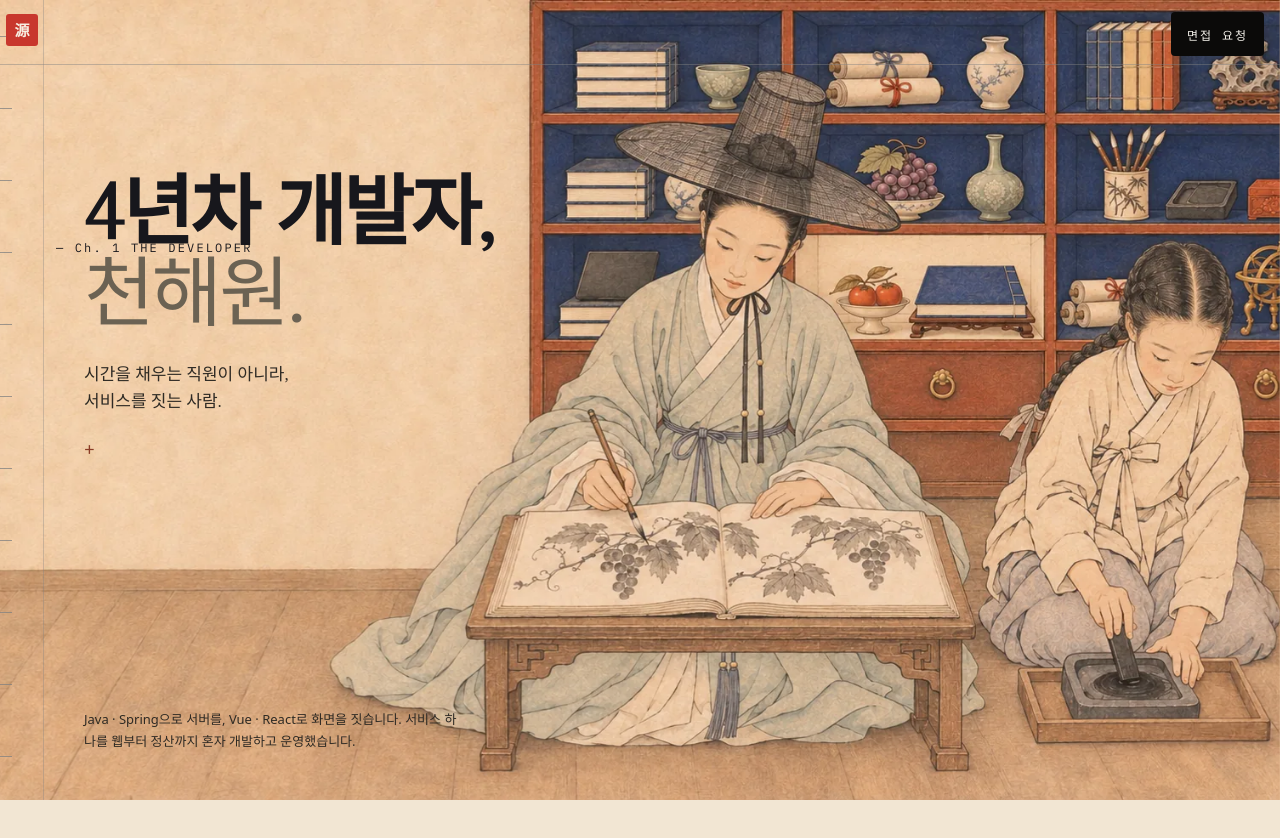
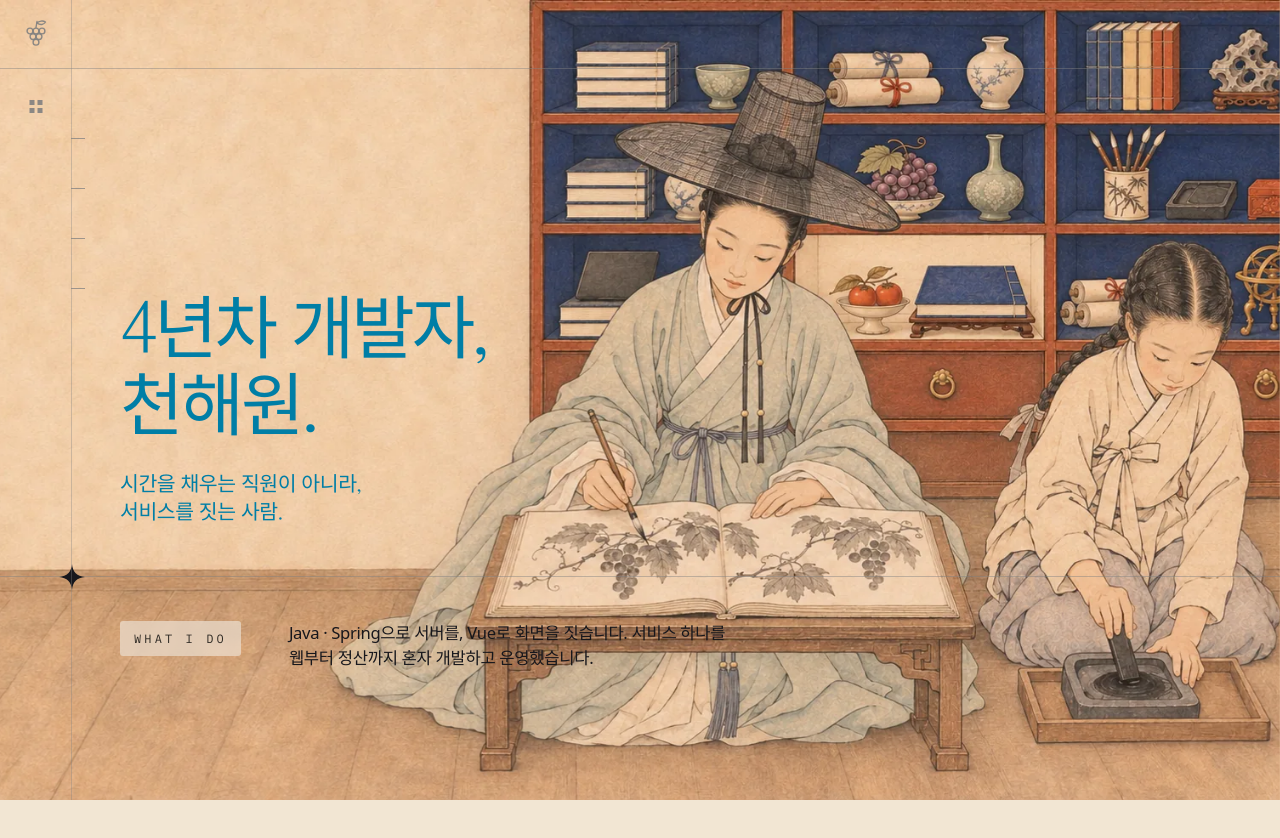
Before and after one commit to 1000hae1/developer, a website built with Vite: page index.html in a window 1280 px wide. Shown: the top 838 px of the page. Built offline with nearby package versions, Linux system fonts and the light colour scheme; a web font is replaced by a local one.

Commit message:
1차 수정

```diff
--- a/index.html
+++ b/index.html
@@ -20,15 +20,14 @@
 
     <!-- ═══ 고정 UI: 윗선 · 도장 · 면접 요청 · 왼쪽 눈금자 · 챕터 라벨 ═══ -->
     <div class="topline" aria-hidden="true"></div>
-    <a class="seal" href="#ch1" aria-label="처음으로">源</a>
-    <a class="cta" href="mailto:1000hae1@naver.com">면접 요청</a>
-    <div class="rail" aria-hidden="true"></div>
-    <p class="chapter-label" id="chapterLabel" aria-hidden="true">— Ch. 1 THE DEVELOPER</p>
+    <a class="seal" href="#ch1" aria-label="처음으로"><svg viewBox="0 0 32 32" aria-hidden="true"><path d="M16 9.5 17 3.5"/><path d="M17 5c2-2.2 6-2.6 8.5-1-1.6 2.6-5 3.6-8.5 1Z"/><circle cx="10" cy="13" r="2.9"/><circle cx="16" cy="13" r="2.9"/><circle cx="22" cy="13" r="2.9"/><circle cx="13" cy="18.6" r="2.9"/><circle cx="19" cy="18.6" r="2.9"/><circle cx="16" cy="24.2" r="2.9"/></svg></a>
+    <div class="rail" aria-hidden="true"><span class="rail__dots"><i></i><i></i><i></i><i></i></span></div>
+    <p class="chapter-label is-hidden" id="chapterLabel" aria-hidden="true"></p>
 
     <main>
 
         <!-- ═══════════ Ch.1 THE DEVELOPER — 고정 화면 확대 시퀀스 ═══════════ -->
-        <section id="ch1" class="hero" data-label="— Ch. 1 THE DEVELOPER" data-theme="dark">
+        <section id="ch1" class="hero" data-label="" data-theme="dark">
             <div class="hero__layer hero__l1"><img src="/images/cut1.webp" alt="여성 선비가 화첩에 포도를 그리고 시동이 먹을 가는 장면" width="1672" height="941"></div>
             <div class="hero__layer hero__l15"><img src="/images/cut1-5.webp" alt="" width="1672" height="941"></div>
             <div class="hero__layer hero__l2"><img src="/images/cut2.webp" alt="" width="1672" height="941"></div>
@@ -38,11 +37,14 @@
 
             <div class="hero__copy">
                 <div class="hero__top">
-                    <h1>4년차 개발자,<br><span>천해원.</span></h1>
+                    <h1>4년차 개발자,<br>천해원.</h1>
                     <p class="hero__sub">시간을 채우는 직원이 아니라,<br>서비스를 짓는 사람.</p>
-                    <span class="hero__plus" aria-hidden="true">+</span>
                 </div>
-                <p class="hero__desc">Java · Spring으로 서버를, Vue · React로 화면을 짓습니다. 서비스 하나를 웹부터 정산까지 혼자 개발하고 운영했습니다.</p>
+                <div class="hero__foot">
+                    <svg class="hero__star" viewBox="0 0 24 24" aria-hidden="true"><path d="M12 0C12.6 7.4 16.6 11.4 24 12C16.6 12.6 12.6 16.6 12 24C11.4 16.6 7.4 12.6 0 12C7.4 11.4 11.4 7.4 12 0Z"/></svg>
+                    <span class="hero__tag">WHAT I DO</span>
+                    <p class="hero__desc">Java · Spring으로 서버를, Vue로 화면을 짓습니다. 서비스 하나를 웹부터 정산까지 혼자 개발하고 운영했습니다.</p>
+                </div>
             </div>
         </section>
 
--- a/src/main.js
+++ b/src/main.js
@@ -16,6 +16,7 @@ document.querySelectorAll('[data-label]').forEach((sec) => {
     onToggle: (self) => {
       if (!self.isActive) return;
       label.textContent = sec.dataset.label;
+      label.classList.toggle('is-hidden', !sec.dataset.label);
       label.classList.toggle('is-light', sec.dataset.theme === 'light');
     },
   });
--- a/src/style.css
+++ b/src/style.css
@@ -21,45 +21,49 @@
   --mono: 'IBM Plex Mono', 'IBM Plex Sans KR', monospace;
   --batang: 'Gowun Batang', serif;
 
-  --rail: 44px;
+  --rail: 72px;
+  --top: 68px;
 }
 
 * { box-sizing: border-box; }
 html { -webkit-text-size-adjust: 100%; }
-body { margin: 0; font-family: var(--body); color: var(--ink); background: var(--hanji); }
+body { margin: 0; word-break: keep-all; font-family: var(--body); color: var(--ink); background: var(--hanji); }
 img { display: block; max-width: 100%; }
 a { color: inherit; }
 h1, h2, h3, p { margin: 0; }
 
 /* ── 고정 UI ───────────────────────────────── */
-.topline { position: fixed; left: 0; right: 0; top: 64px; height: 1px; background: rgba(128,128,128,.45); z-index: 50; pointer-events: none; }
+.topline { position: fixed; left: 0; right: 0; top: var(--top); height: 1px; background: rgba(128,128,128,.45); z-index: 50; pointer-events: none; }
 .seal {
-  position: fixed; left: 6px; top: 14px; z-index: 60;
-  width: 32px; height: 32px; border-radius: 3px;
-  display: flex; align-items: center; justify-content: center;
-  background: var(--seal); color: #F7EFE2; text-decoration: none;
-  font-family: var(--serif); font-weight: 800; font-size: 15px;
+  position: fixed; left: calc((var(--rail) - 36px) / 2); top: calc((var(--top) - 36px) / 2); z-index: 60;
+  width: 36px; height: 36px; display: flex; align-items: center; justify-content: center;
+  color: rgba(128,128,128,.9);
 }
-.cta {
-  position: fixed; right: 16px; top: 12px; z-index: 60;
-  min-height: 44px; padding: 0 16px; border-radius: 4px;
-  display: inline-flex; align-items: center;
-  background: #0B0A09; color: var(--paper); text-decoration: none;
-  font-family: var(--mono); font-size: 12px; letter-spacing: .16em;
-}
-.cta:hover { background: #2a2826; }
+.seal svg { width: 32px; height: 32px; fill: none; stroke: currentColor; stroke-width: 1.4; stroke-linecap: round; stroke-linejoin: round; }
+
 .rail {
   position: fixed; left: 0; top: 0; bottom: 0; width: var(--rail); z-index: 40; pointer-events: none;
   border-right: 1px solid rgba(128,128,128,.35);
-  background-image: repeating-linear-gradient(to bottom, rgba(128,128,128,.75) 0 1px, transparent 1px 72px);
-  background-size: 12px 100%; background-repeat: no-repeat; background-position: left 0 top 36px;
+}
+/* 윗선 아래 작은 네모 아이콘 */
+.rail__dots {
+  position: absolute; left: 50%; top: calc(var(--top) + 32px); transform: translateX(-50%);
+  display: grid; grid-template-columns: repeat(2, 5px); gap: 3px;
+}
+.rail__dots i { width: 5px; height: 5px; background: rgba(128,128,128,.9); }
+/* 레일 바깥쪽 눈금 4개 */
+.rail::after {
+  content: ''; position: absolute; left: 100%; top: calc(var(--top) + 70px);
+  width: 14px; height: 151px;
+  background: repeating-linear-gradient(to bottom, rgba(128,128,128,.75) 0 1px, transparent 1px 50px);
 }
 .chapter-label {
-  position: fixed; left: 56px; top: 30vh; z-index: 45; pointer-events: none;
+  position: fixed; left: calc(var(--rail) + 28px); top: calc(var(--top) + 28px); z-index: 45; pointer-events: none;
   font-family: var(--mono); font-size: 12px; letter-spacing: .18em;
   color: var(--ink); transition: color .3s, opacity .3s;
 }
 .chapter-label.is-light { color: var(--paper); }
+.chapter-label.is-hidden { opacity: 0; }
 
 /* ── Ch.1 히어로 ───────────────────────────── */
 .hero { position: relative; height: 100vh; overflow: hidden; background: #F1CDA5; color: var(--ink); }
@@ -78,17 +82,29 @@ h1, h2, h3, p { margin: 0; }
   border-radius: 50%; opacity: 0; z-index: 2;
   background: radial-gradient(circle, var(--grape) 0 52%, rgba(107,46,126,.55) 66%, transparent 70%);
 }
-.hero__copy {
-  position: absolute; left: 0; top: 0; bottom: 0; z-index: 3;
-  width: min(640px, 100%); padding: 22vh 40px 48px 84px;
-  display: flex; flex-direction: column; justify-content: space-between;
+.hero__copy { position: absolute; inset: 0; z-index: 3; pointer-events: none; }
+.hero__copy a { pointer-events: auto; }
+.hero__top {
+  position: absolute; left: calc(var(--rail) + 48px); bottom: 34%;
+  display: flex; flex-direction: column; align-items: flex-start;
 }
-.hero__top { display: flex; flex-direction: column; gap: 22px; }
-.hero h1 { font-family: var(--serif); font-weight: 800; font-size: clamp(44px, 6vw, 92px); line-height: 1.06; letter-spacing: -.04em; }
-.hero h1 span { font-weight: 400; color: var(--muted); }
-.hero__sub { font-family: var(--batang); font-size: 17px; line-height: 1.6; color: var(--ink-soft); }
-.hero__plus { font-family: var(--mono); font-size: 18px; color: #8A3B26; }
-.hero__desc { max-width: 380px; font-size: 13px; line-height: 1.7; color: var(--ink-soft); }
+.hero h1 { font-family: var(--serif); font-weight: 400; font-size: clamp(44px, 5.4vw, 84px); line-height: 1.12; letter-spacing: -.045em; color: #007EA6; }
+.hero__sub { margin-top: 22px; font-family: var(--serif); font-size: clamp(17px, 1.6vw, 23px); line-height: 1.4; letter-spacing: -.02em; color: #007EA6; }
+
+/* 아래 가로선 + 레일과 만나는 별 + 태그 + 설명 */
+.hero__foot {
+  position: absolute; left: 0; right: 0; top: 72%;
+  border-top: 1px solid rgba(128,128,128,.45);
+  display: flex; align-items: flex-start; gap: 48px;
+  padding: 44px 40px 0 calc(var(--rail) + 48px);
+}
+.hero__star { position: absolute; left: var(--rail); top: 0; width: 26px; height: 26px; transform: translate(-50%, -50%); fill: var(--ink); }
+.hero__tag {
+  flex: none; padding: 10px 14px; border-radius: 3px;
+  background: rgba(244,241,234,.55); backdrop-filter: blur(4px); -webkit-backdrop-filter: blur(4px);
+  font-family: var(--mono); font-size: 12px; letter-spacing: .26em; color: var(--ink-soft);
+}
+.hero__desc { max-width: 440px; font-size: clamp(16px, 1.3vw, 19px); font-weight: 500; line-height: 1.5; letter-spacing: -.02em; color: var(--ink); }
 
 /* ── 공통: 왼쪽 그림 / 오른쪽 글 ───────────── */
 .split { position: relative; display: grid; grid-template-columns: minmax(0, 1.25fr) minmax(0, 1fr); }
@@ -215,7 +231,11 @@ h1, h2, h3, p { margin: 0; }
 @media (max-width: 768px) {
   :root { --rail: 0px; }
   .rail, .chapter-label, .topline { display: none; }
-  .hero__copy { padding: 96px 24px 32px; }
+  .seal { left: 14px; top: 16px; }
+  .hero__top { left: 24px; right: 24px; top: 104px; bottom: auto; }
+  .hero__foot { top: auto; bottom: 0; flex-direction: column; gap: 14px; padding: 20px 24px 28px; background: linear-gradient(transparent, rgba(241,205,165,.85) 30%); border-top: 0; }
+  .hero__star { display: none; }
+  .hero__copy { background: linear-gradient(rgba(241,205,165,.9), rgba(241,205,165,.6) 45%, transparent 60%); }
   .split { display: block; }
   .stage { position: relative; height: 70vh; }
   .mist, .bunch-zoom { display: none; }
```
